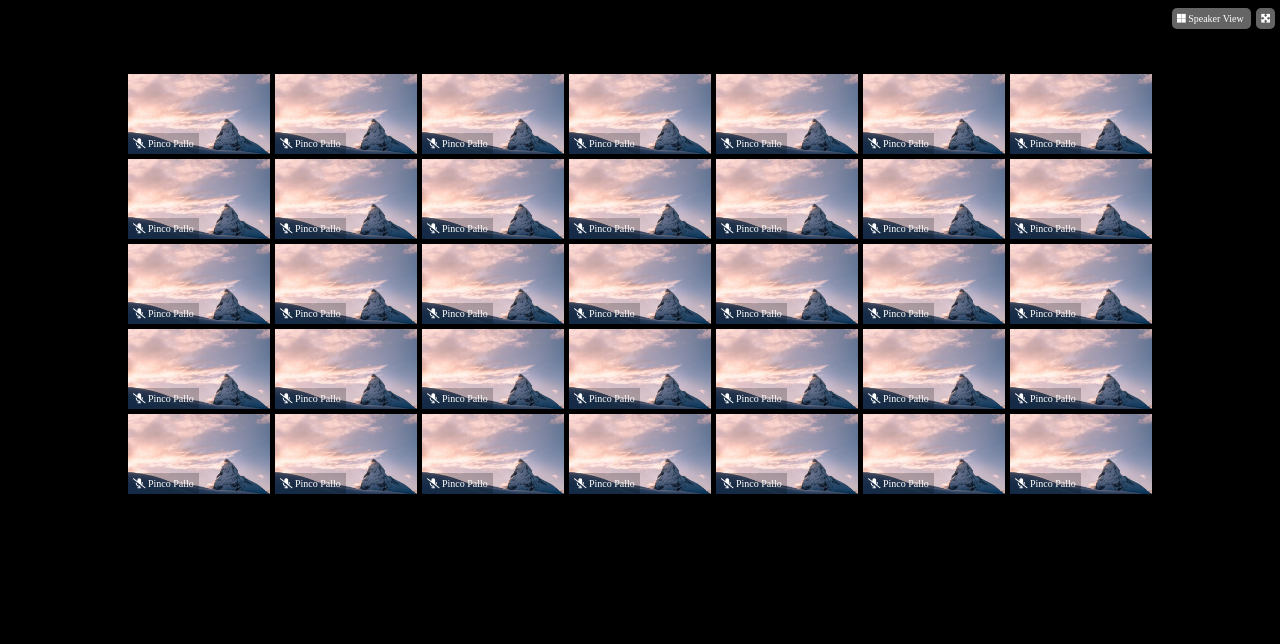
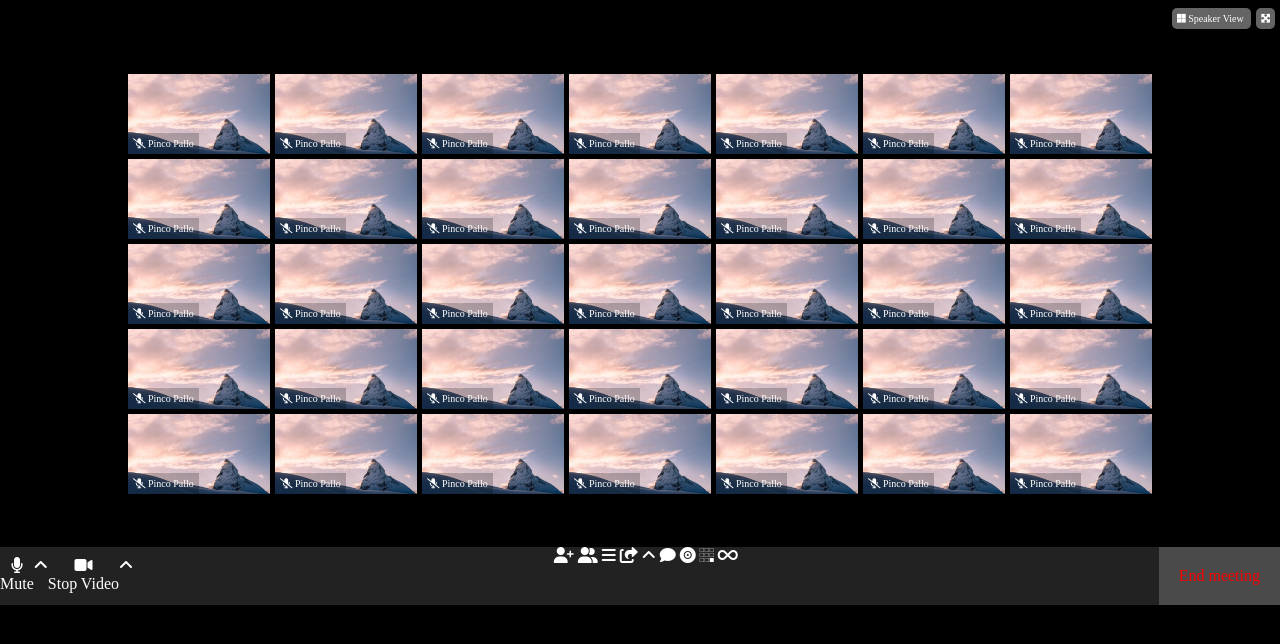
Before and after one commit to karfaisarra/html-css-zoom, a plain HTML site: page index.html in a window 1280 px wide. Drawn offline with Linux system fonts and the light colour scheme.

Commit message:
add footer

```diff
--- a/assets/css/style.css
+++ b/assets/css/style.css
@@ -10,6 +10,7 @@ body{
     width: 80%;
     margin: auto;
 }
+
 
 .row{
     display: flex;
@@ -63,3 +64,30 @@ main .info{
     background-color: rgba(0, 0, 0, 0.219);
     padding: 5px;
 }
+
+/*site_footer*/
+
+#site_footer{
+    margin-top: 3rem;
+
+    background-color: #222222;
+    color: white;
+}
+
+.icons_footer{
+    display: flex;
+    justify-content: space-between;
+}
+
+.icons_right{
+    padding: 20px;
+    color: red;
+    background-color: #4A4A4A;
+}
+.icons_left{
+    display: flex;
+    padding-top: 10px;
+}
+.microphone, .webcam{
+    text-align: center;
+}
--- a/index.html
+++ b/index.html
@@ -275,7 +275,32 @@
     </main>
     <!-- /#site_main -->
 
-    <footer id="site_footer"></footer>
+    <footer id="site_footer">
+        <div class="icons_footer">
+            <div class="icons_left ">
+                <div class="microphone">
+                    <i class="fa-solid fa-microphone"> </i><br>Mute
+                </div>
+                <i class="fa-solid fa-angle-up"></i>
+                <div class="webcam">
+                    <i class="fa-solid fa-video"></i><br>Stop Video
+                </div>
+                <i class="fa-solid fa-angle-up"></i>
+            </div>
+            <div class="icons_center">
+                <i class="fa-solid fa-user-plus"></i>
+                <i class="fa-solid fa-user-group"></i>
+                <i class="fa-solid fa-bars"></i>
+                <i class="fa-solid fa-share-from-square"></i>
+                <i class="fa-solid fa-angle-up"></i>
+                <i class="fa-solid fa-comment"></i>
+                <i class="fa-solid fa-record-vinyl"></i>
+                <i class="fa-brands fa-buromobelexperte"></i>
+                <i class="fa-solid fa-infinity"></i>
+            </div>
+            <div class="icons_right"> End meeting</div>
+        </div>
+    </footer>
     <!-- /#site_footer -->
 
 </body>
```
